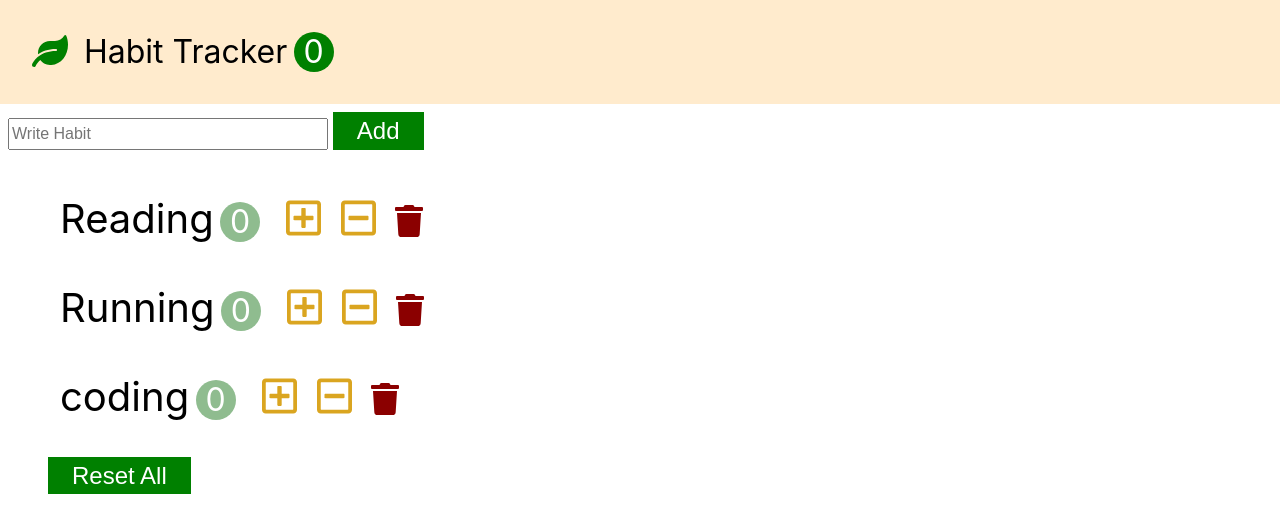
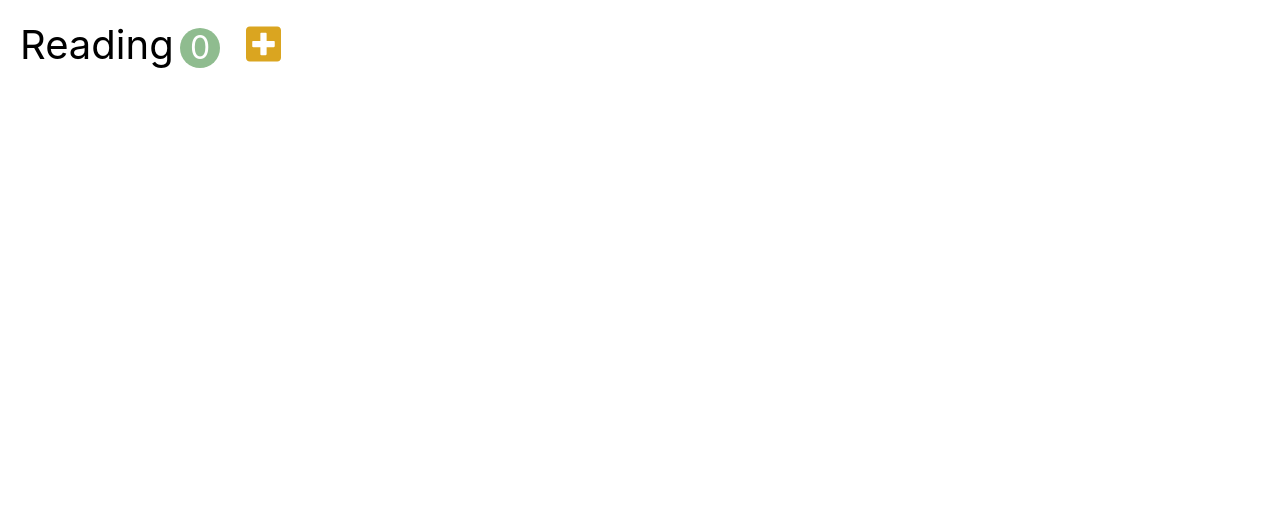
Before and after one commit to younchong/TIL, a React (Create React App) app in the folder React/dream_coding/react-basic/habit-tracker/: page / in a window 1280 px wide. Shown: the top 532 px of the page. Built offline with nearby package versions, Linux system fonts and the light colour scheme.

Commit message:
21.12.13 TIL React dream-coding

```diff
--- a/React/dream_coding/react-basic/habit-tracker/src/components/habitAddForm.jsx
+++ b/React/dream_coding/react-basic/habit-tracker/src/components/habitAddForm.jsx
@@ -1,21 +1,20 @@
-import React, { PureComponent } from 'react';
+import React, { memo } from 'react';
 
-class HabitAddForm extends PureComponent {
-  formRef = React.createRef();
-  inputRef = React.createRef();
-  onSubmit = (event) => {
+const HabitAddForm = memo(props => {
+  const formRef = React.createRef();
+  const inputRef = React.createRef();
+  const onSubmit = (event) => {
     event.preventDefault();
-    const name = this.inputRef.current.value;
-    name && this.props.onAdd(name)
+    const name = inputRef.current.value;
+    name && props.onAdd(name)
     //this.inputRef.current.value = "";
-    this.formRef.current.reset();
+    formRef.current.reset();
   }
 
-  render() {
   return (
-      <form ref={this.formRef} className="add-form" onSubmit={this.onSubmit}>
+    <form ref={formRef} className="add-form" onSubmit={onSubmit}>
         <input
-            ref={this.inputRef}
+          ref={inputRef}
           type="text"
           className="add-input"
           placeholder="Write Habit"
@@ -23,7 +22,6 @@
         <button className="add-button">Add</button>
     </form>
   );
-  }
-}
+});
 
 export default HabitAddForm;
--- /dev/null
+++ b/React/dream_coding/react-basic/habit-tracker/src/components/simpleHabit.jsx
@@ -0,0 +1,27 @@
+import React, { useCallback, useEffect, useRef, useState } from 'react';
+
+const SimpleHabit = (props) => {
+  const [count, setCount] = useState(0);
+  const spanRef = useRef();
+
+  const handleIncrement = useCallback(() => {
+      setCount(count + 1);
+  });
+
+  useEffect(() => {
+    console.log({count});
+  }, [])
+  return (
+      <li className="habit">
+          <span ref={spanRef}className="habit-name">Reading</span>
+          <span className="habit-count">{count}</span>
+          <button
+          className="habit-button habit-increase"
+          onClick={handleIncrement}>
+              <i className="fas fa-plus-square"></i>
+          </button>
+      </li>
+  );
+}
+
+export default SimpleHabit;
--- a/React/dream_coding/react-basic/habit-tracker/src/index.js
+++ b/React/dream_coding/react-basic/habit-tracker/src/index.js
@@ -3,10 +3,11 @@
 import './index.css';
 import App from './app';
 import "@fortawesome/fontawesome-free/js/all.js";
+import SimpleHabit from './components/simpleHabit';
 
 ReactDOM.render(
   <React.StrictMode>
-    <App />
+    <SimpleHabit/>
   </React.StrictMode>,
   document.getElementById('root')
 );
```
Also changed, not shown: 1 other file (tests, documents, lock files or other folders). Lines whose indentation alone changed are shown as unchanged.
